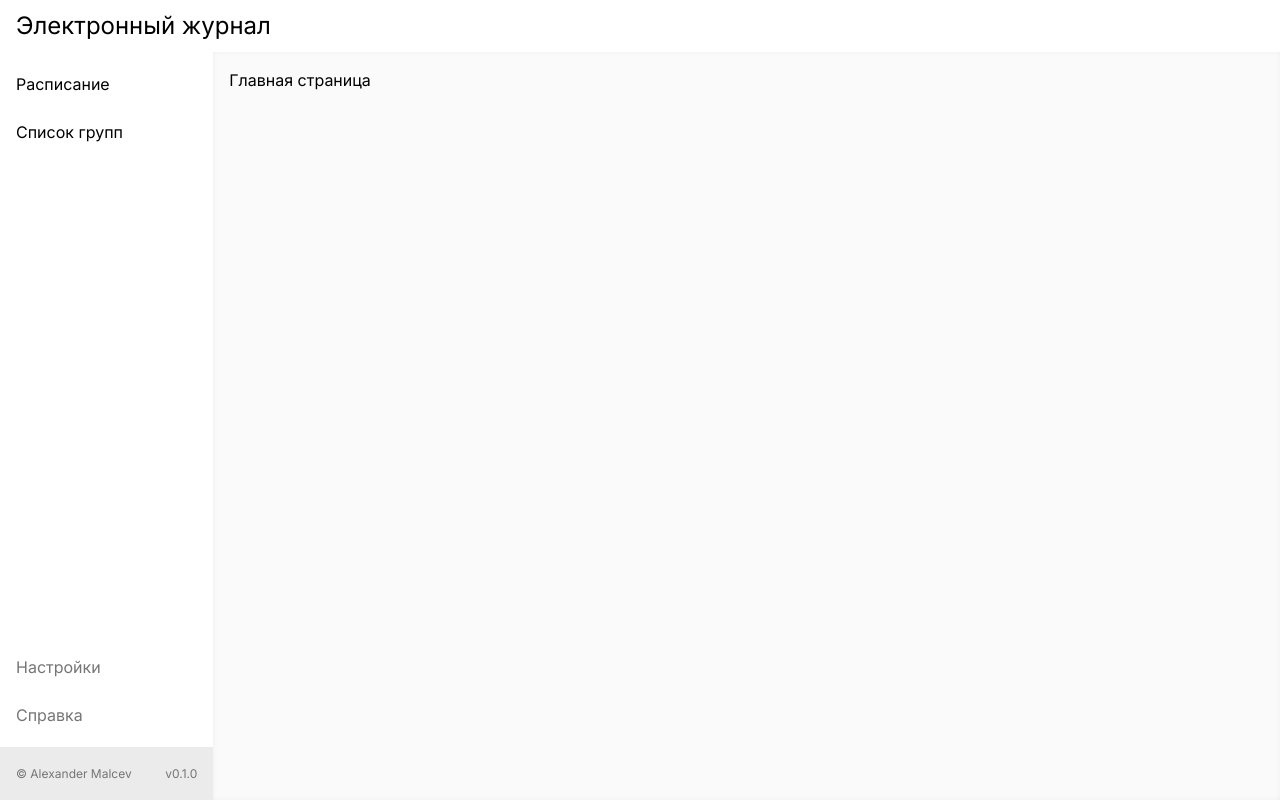
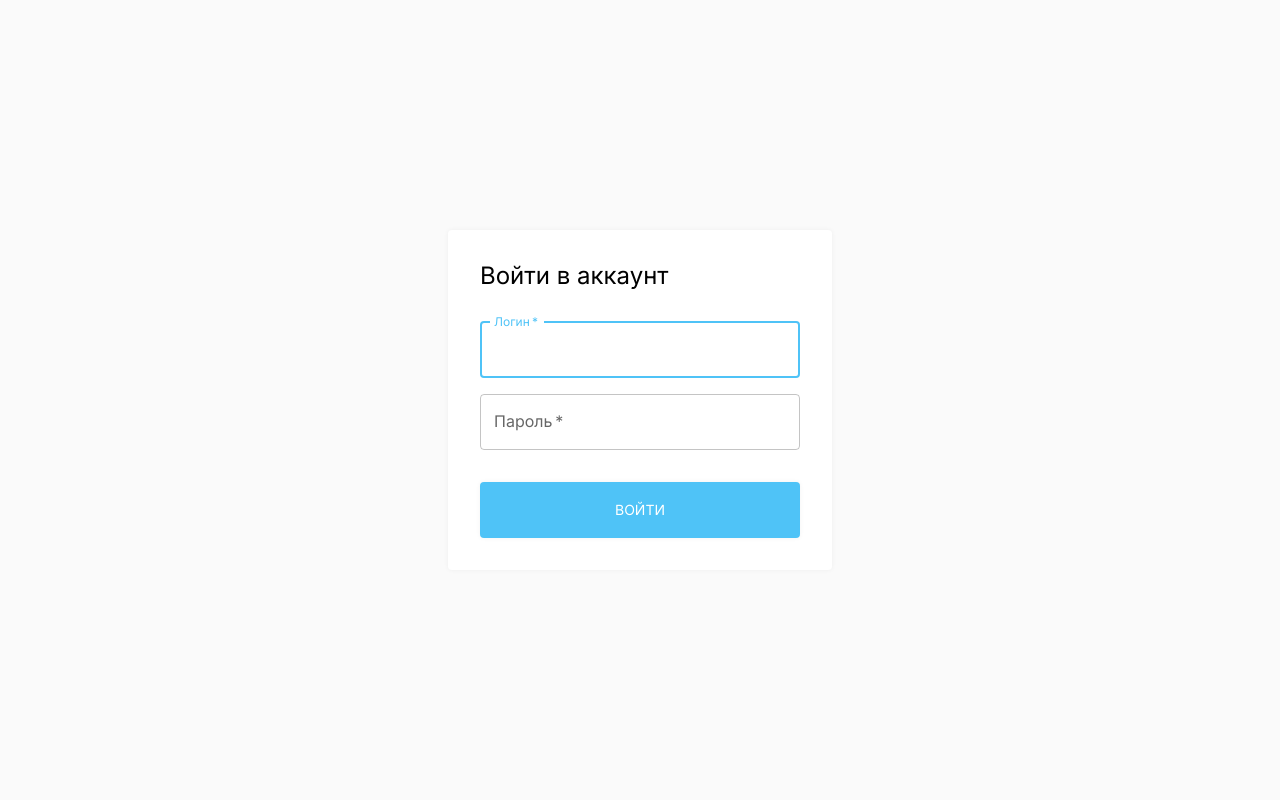
Before and after one commit to asmalcev/esrsp-gui, a Next.js app: page / in a window 1280 px wide. Built offline with nearby package versions, Linux system fonts and the light colour scheme.

Commit message:
added styled button and textfield and authcontainer

```diff
--- a/pages/_app.tsx
+++ b/pages/_app.tsx
@@ -2,13 +2,82 @@ import '../styles/global.css';
 
 import type { AppProps } from 'next/app';
 import { ThemeProvider } from '@mui/material';
+import { createContext, useContext, useState } from 'react';
 
 import { theme } from '../src/theme';
+import AuthContainer from '../src/containers/AuthContainer';
 
-export default function MyApp({ Component, pageProps } : AppProps) {
-	return <>
+/**
+ * App Context Type
+ */
+type appContextType = {
+	userId: number;
+	loggedin: boolean;
+
+	updateUserId: (n : number) => void;
+	updateLoggedin: (b : boolean) => void;
+}
+
+
+/**
+ * App Context Object
+ */
+export const AppContext = createContext<appContextType>({
+	userId: null,
+	loggedin: false,
+
+	updateUserId: () => {},
+	updateLoggedin: () => {},
+});
+
+
+/**
+ * App Provider - Next App
+ */
+const AppProvider = ({ Component, pageProps } : AppProps) => {
+	/**
+	 * App states
+	 */
+	const [userId, setUserId] = useState<number>(null);
+	const [loggedin, setLoggedin] = useState<boolean>(false);
+
+
+	/**
+	 * States update handlers
+	 */
+	const updateUserId = newUserId => {
+		setUserId(newUserId);
+	}
+
+	const updateLoggedin = newState => {
+		setLoggedin(newState);
+	}
+
+
+	/**
+	 * Building app context object
+	 */
+	const contextObj = {
+		userId,
+		loggedin,
+
+		updateUserId,
+		updateLoggedin,
+	};
+
+	return <AppContext.Provider value={contextObj}>
 		<ThemeProvider theme={theme}>
-			<Component {...pageProps} />
+			{
+				loggedin ?
+					<Component {...pageProps} /> :
+					<AuthContainer />
+			}
 		</ThemeProvider>
-	</>;
+	</AppContext.Provider>
 }
+
+export const useApp = () => {
+	return useContext(AppContext);
+}
+
+export default AppProvider;
--- /dev/null
+++ b/src/components/StyledButton/StyledButton.tsx
@@ -0,0 +1,20 @@
+import {
+	styled,
+	Button,
+	ButtonProps
+} from "@mui/material";
+
+const StyledButton = styled(
+	(props : ButtonProps) =>
+	<Button
+		color="secondary"
+		variant="contained"
+		{...props}/>
+)(
+	({theme}) => ({
+		padding: `${theme.spacing(2)} ${theme.spacing(4)}`,
+		boxShadow: theme.boxShadow
+	})
+);
+
+export default StyledButton;
--- /dev/null
+++ b/src/components/StyledButton/index.ts
@@ -0,0 +1,3 @@
+import StyledButton from './StyledButton';
+
+export default StyledButton;
--- /dev/null
+++ b/src/components/StyledTextField/StyledTextField.tsx
@@ -0,0 +1,18 @@
+import {
+	styled,
+	TextField,
+	TextFieldProps
+} from "@mui/material";
+
+const StyledTextField = styled(
+	(props : TextFieldProps) =>
+		<TextField
+			color="secondary"
+			{...props}/>
+)(
+	({theme}) => ({
+
+	})
+)
+
+export default StyledTextField;
--- /dev/null
+++ b/src/components/StyledTextField/index.ts
@@ -0,0 +1,3 @@
+import StyledTextField from './StyledTextField';
+
+export default StyledTextField;
--- /dev/null
+++ b/src/containers/AuthContainer/AuthContainer.styles.ts
@@ -0,0 +1,17 @@
+export default {
+	container: ({theme}) => ({
+		height: '100vh',
+
+		backgroundColor: theme.palette.customBackground.main
+	}),
+
+	paper: ({theme}) => ({
+		padding: theme.spacing(4),
+		boxShadow: theme.boxShadow,
+	}),
+
+	inputBox: ({theme}) => ({
+		width: theme.spacing(40),
+		margin: `${theme.spacing(4)} 0`
+	})
+};
--- /dev/null
+++ b/src/containers/AuthContainer/AuthContainer.tsx
@@ -0,0 +1,71 @@
+import {
+	Box,
+	Paper,
+	Stack,
+	styled,
+	TextField,
+	Typography
+} from '@mui/material';
+import { useEffect } from 'react';
+
+import { useApp } from '../../../pages/_app';
+import StyledButton from '../../components/StyledButton';
+import StyledTextField from '../../components/StyledTextField';
+
+import styles from './AuthContainer.styles';
+
+const AuthContainer = () => {
+	const appContext = useApp();
+
+	const AuthLayout = styled(Stack)( styles.container );
+	const AuthPaper = styled(Paper)( styles.paper );
+
+	const InputBox = styled(Stack)( styles.inputBox );
+
+	useEffect(() => {
+		const jwt = window.localStorage.jwt;
+		if (jwt === undefined) {
+			console.log('should login');
+		} else {
+			appContext.updateLoggedin(true);
+		}
+	}, [])
+
+	const handleClick = () => {
+		window.localStorage.jwt = 'some-jwt';
+		appContext.updateLoggedin(true);
+	}
+
+	return <AuthLayout
+		direction="row"
+		justifyContent="center"
+	>
+		<Stack justifyContent="center">
+			<AuthPaper>
+				<Typography variant="h1">Войти в аккаунт</Typography>
+				<InputBox spacing={2}>
+					<StyledTextField
+						label="Логин"
+						name="login"
+						autoFocus={true}
+						fullWidth={true}
+						required/>
+					<StyledTextField
+						label="Пароль"
+						type="password"
+						name="password"
+						fullWidth={true}
+						required/>
+				</InputBox>
+				<StyledButton
+					onClick={handleClick}
+					fullWidth={true}
+				>
+					Войти
+				</StyledButton>
+			</AuthPaper>
+		</Stack>
+	</AuthLayout>;
+}
+
+export default AuthContainer;
--- /dev/null
+++ b/src/containers/AuthContainer/index.ts
@@ -0,0 +1,3 @@
+import AuthContainer from './AuthContainer';
+
+export default AuthContainer;
--- a/src/theme.ts
+++ b/src/theme.ts
@@ -64,7 +64,8 @@ export const theme = createTheme({
 			dark: '#757575'
 		},
 		secondary: {
-			main: '#4FC3F7'
+			main: '#4FC3F7',
+			contrastText: '#fff'
 		}
 	},
 	boxShadow: '0 0 5px rgba(0, 0, 0, 0.05)',
```
Also changed, not shown: src/components/StyledTooltip/StyledTooltip.tsx (+6 -2 lines), pages/api/schedule.ts (renamed from pages/api/schedule.js).
